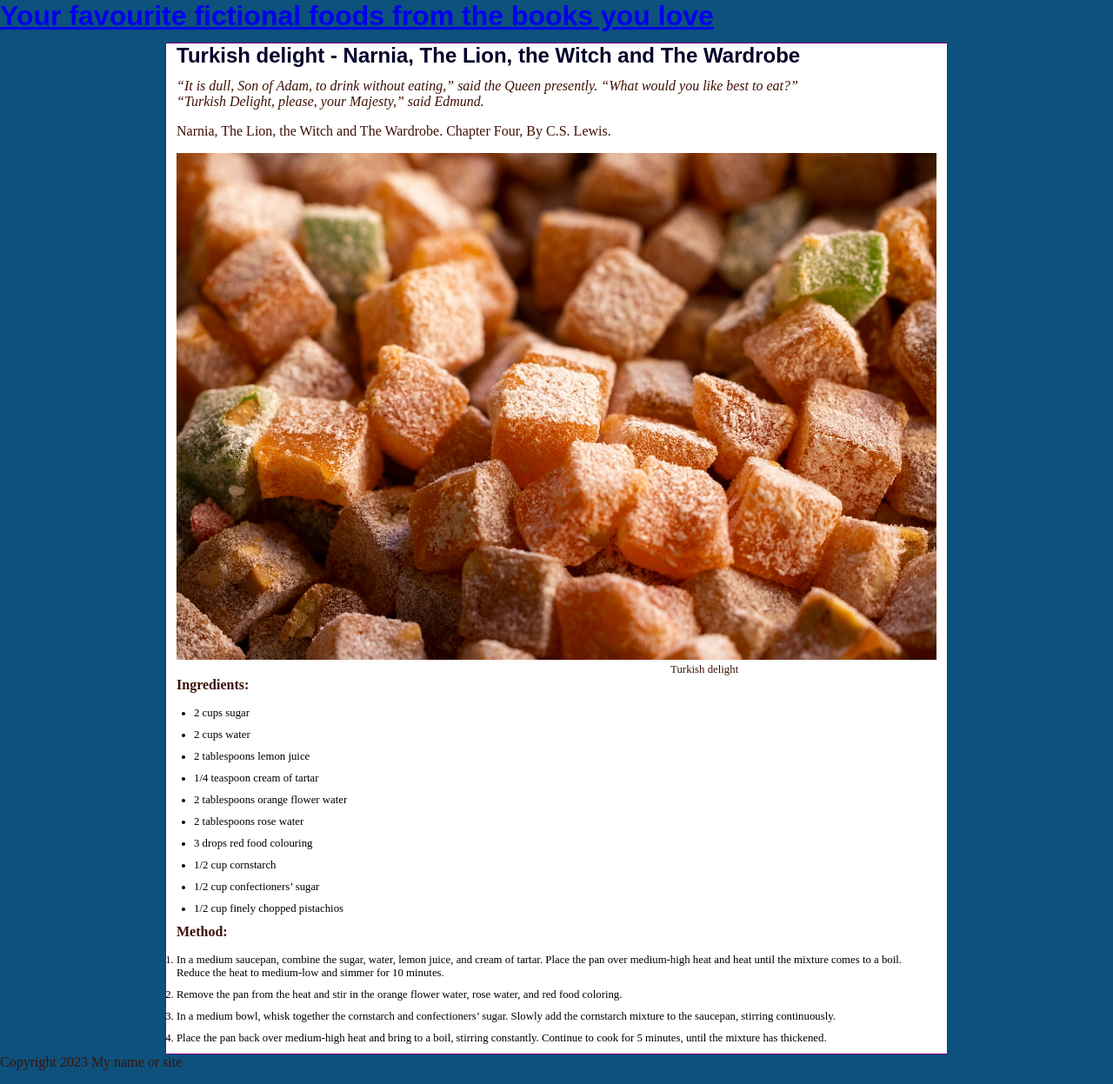
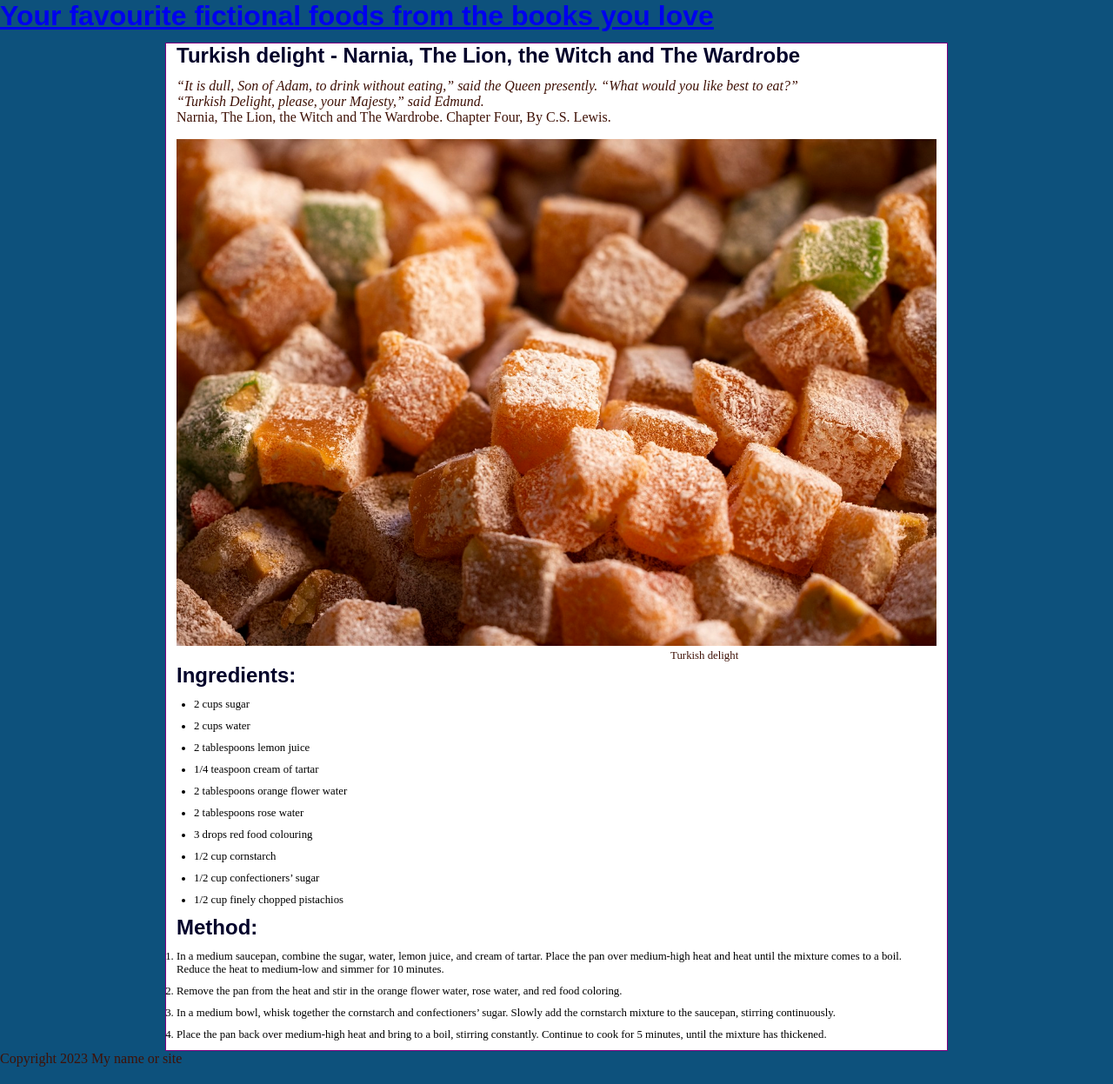
Before and after one commit to izzymlawton/fantasy-recipes, a Jekyll site: the page built from _recipes/recipe2.md, in a window 1280 px wide. Shown: the whole page at 87% size. Built offline with Jekyll 4.4.1, drawn with Linux system fonts in a browser that asks for light colours.

```diff
--- a/_recipes/recipe2.md
+++ b/_recipes/recipe2.md
@@ -6,13 +6,12 @@ layout: recipe
 published: true
 ---
 *“It is dull, Son of Adam, to drink without eating,” said the Queen presently. “What would you like best to eat?”*\
-*“Turkish Delight, please, your Majesty,” said Edmund.*
-
-  Narnia, The Lion, the Witch and The Wardrobe. Chapter Four, By  C.S. Lewis.
+*“Turkish Delight, please, your Majesty,” said Edmund.*\
+ Narnia, The Lion, the Witch and The Wardrobe. Chapter Four, By  C.S. Lewis.
 
 ![lots of colourful cubes of Turkish delight](../uploads/turkish-delight-6757762_1280.jpg "Turkish delight")
 
-**Ingredients:**
+## **Ingredients:**
 
 * 2 cups sugar
 * 2 cups water
@@ -25,7 +24,7 @@ published: true
 * 1/2 cup confectioners’ sugar
 * 1/2 cup finely chopped pistachios
 
-**Method:**
+## **Method:**
 
 1. In a medium saucepan, combine the sugar, water, lemon juice, and cream of tartar. Place the pan over medium-high heat and heat until the mixture comes to a boil. Reduce the heat to medium-low and simmer for 10 minutes.
 2. Remove the pan from the heat and stir in the orange flower water, rose water, and red food coloring.
```
